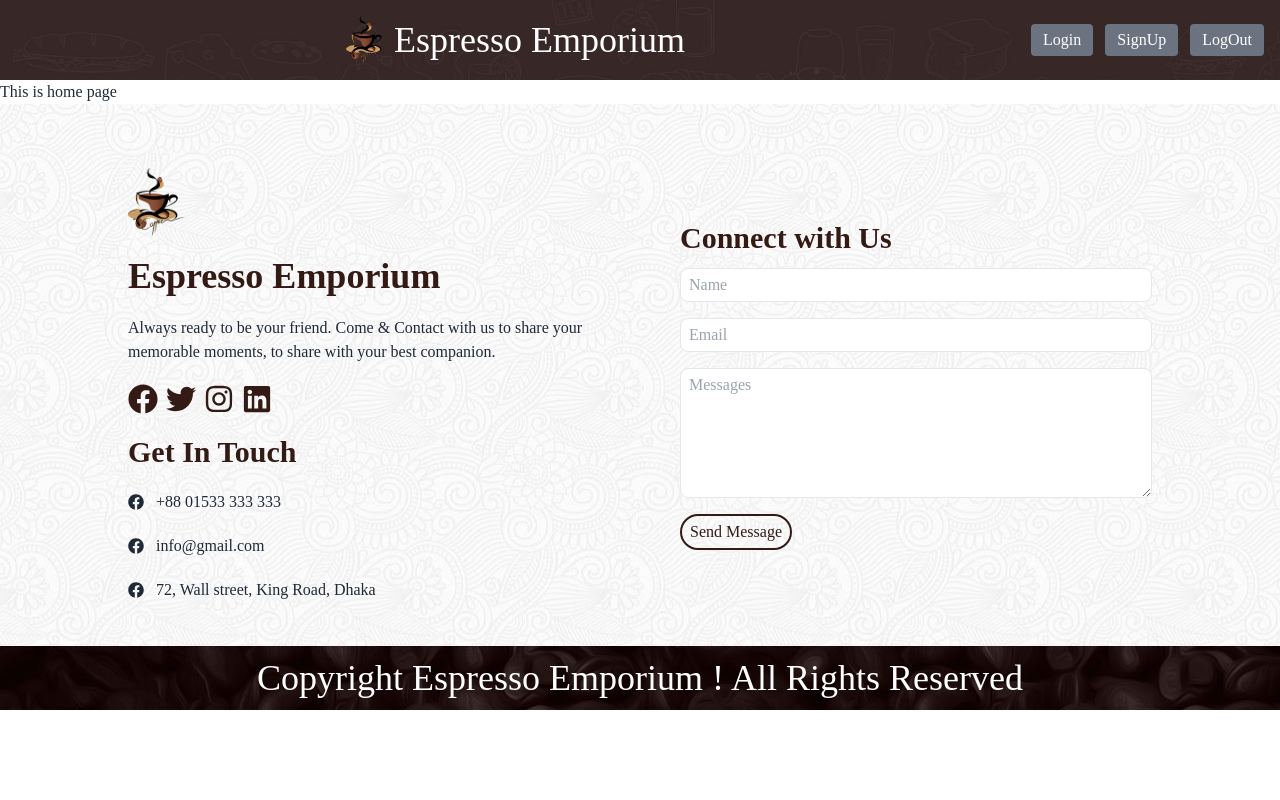
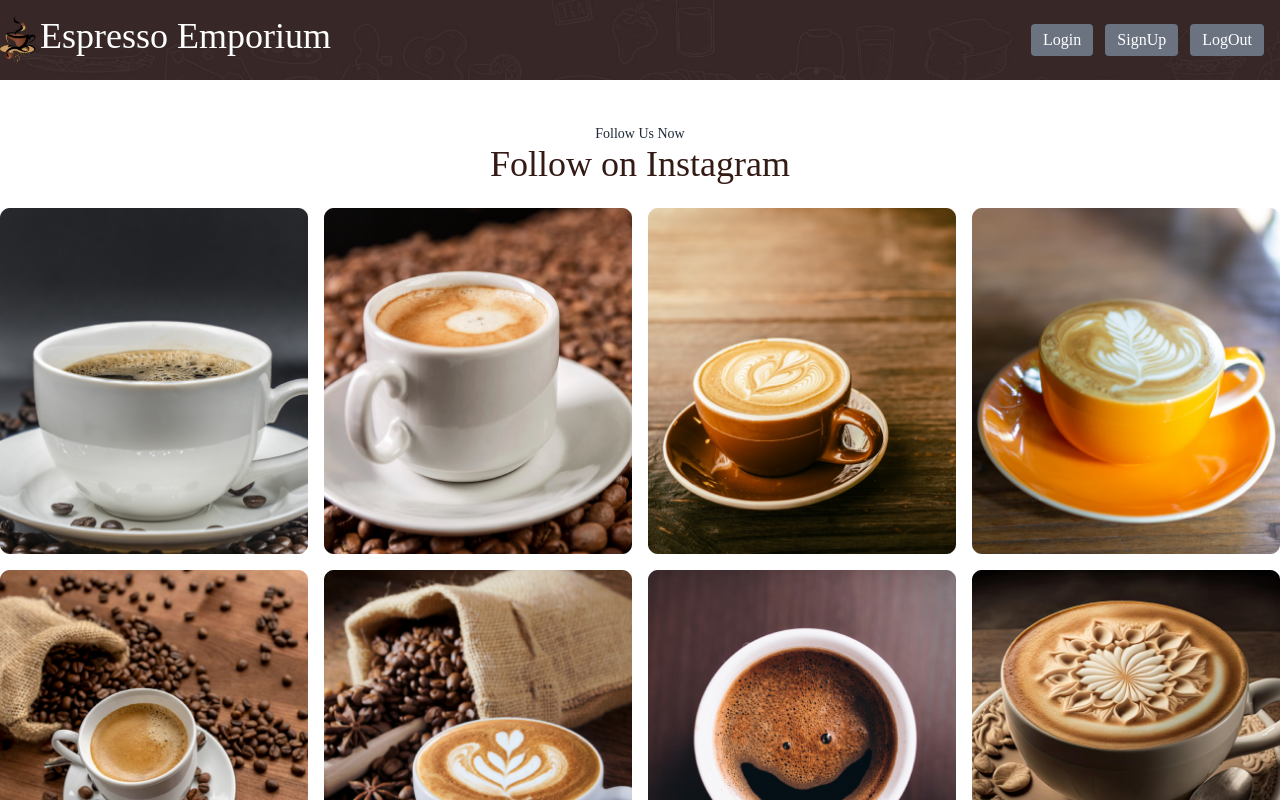
Before and after one commit to mahfuj80/coffee-store-espresso-emporium-M10, a React (Vite) app in the folder coffee-store-espresso-emporium-client/: page / in a window 1280 px wide. Shown: the top 800 px of the page. Built offline with nearby package versions, Linux system fonts and the light colour scheme; a web font is replaced by a local one.

Commit message:
instagram section added

```diff
--- a/coffee-store-espresso-emporium-client/src/Pages/Home.jsx
+++ b/coffee-store-espresso-emporium-client/src/Pages/Home.jsx
@@ -1,7 +1,9 @@
+import Instagram from '../components/Instagram';
+
 const Home = () => {
   return (
     <div>
-      <h2>This is home page</h2>
+      <Instagram></Instagram>
     </div>
   );
 };
--- a/coffee-store-espresso-emporium-client/src/components/Footer.jsx
+++ b/coffee-store-espresso-emporium-client/src/components/Footer.jsx
@@ -6,9 +6,9 @@ const Footer = () => {
       <div className=" w-full">
         {/* body  */}
         <div className="bg-[url('/images/more/13.jpg')] text-center md:text-left">
-          <div className="flex flex-col md:flex-row items-center justify-center w-[80%] mx-auto gap-20 pt-16 pb-11">
+          <div className="flex flex-col md:flex-row items-center justify-center container mx-auto px-10 md:px-20 gap-20 pt-16 pb-11">
             {/* links */}
-            <div className="w-1/2 space-y-5">
+            <div className="md:w-1/2  space-y-5">
               <img
                 className="w-14 mx-auto md:ml-0"
                 src="/images/more/logo.png"
@@ -42,7 +42,7 @@ const Footer = () => {
               </div>
             </div>
             {/* Message */}
-            <div className="w-1/2">
+            <div className="md:w-1/2 w-full">
               <p className="text-[#331A15] text-3xl font-semibold mb-3">
                 Connect with Us
               </p>
@@ -74,7 +74,7 @@ const Footer = () => {
         </div>
         {/* footer */}
         <div className="bg-[url('/images/more/24.jpg')] text-center">
-          <h2 className="text-4xl py-3 text-white">
+          <h2 className="text-xl md:text-4xl py-3 text-white">
             Copyright Espresso Emporium ! All Rights Reserved
           </h2>
         </div>
--- /dev/null
+++ b/coffee-store-espresso-emporium-client/src/components/Instagram.jsx
@@ -0,0 +1,22 @@
+const Instagram = () => {
+  return (
+    <div className="my-11">
+      <p className="text-sm font-light text-center">Follow Us Now</p>
+      <p className="text-4xl text-[#331A15] text-center mb-6">
+        Follow on Instagram
+      </p>
+      <div className="container mx-auto w-fit grid  gap-4 grid-cols-1 md:grid-cols-2 lg:grid-cols-4">
+        <img src="/images/cups/cup1.png" alt="Coffee_Image" />
+        <img src="/images/cups/cup2.png" alt="Coffee_Image" />
+        <img src="/images/cups/cup3.png" alt="Coffee_Image" />
+        <img src="/images/cups/cup4.png" alt="Coffee_Image" />
+        <img src="/images/cups/cup5.png" alt="Coffee_Image" />
+        <img src="/images/cups/cup6.png" alt="Coffee_Image" />
+        <img src="/images/cups/cup7.png" alt="Coffee_Image" />
+        <img src="/images/cups/cup8.png" alt="Coffee_Image" />
+      </div>
+    </div>
+  );
+};
+
+export default Instagram;
--- a/coffee-store-espresso-emporium-client/src/components/Nav.jsx
+++ b/coffee-store-espresso-emporium-client/src/components/Nav.jsx
@@ -1,11 +1,16 @@
+import { Link } from 'react-router-dom';
+
 const Nav = () => {
   return (
-    <div className="flex items-center bg-[url('/images/more/15.jpg')] bg-cover bg-no-repeat h-fit py-2 md:py-0 md:h-20 ">
-      <div className=" w-full flex flex-col md:flex-row items-center justify-around md:mr-4">
-        <div className="flex gap-2 items-center w-fit mx-auto">
-          <img className="w-10" src="/images/more/logo.png" alt="Logo" />
-          <h1 className="text-4xl text-white">Espresso Emporium</h1>
-        </div>
+    <div className="flex justify-center items-center bg-[url('/images/more/15.jpg')] bg-cover bg-no-repeat h-fit py-2 md:py-0 md:h-20 ">
+      <div className="container  flex flex-col md:flex-row items-center justify-between md:mr-4">
+        <Link to={'/'}>
+          <div className="flex">
+            <img className="w-10" src="/images/more/logo.png" alt="Logo" />
+            <h1 className="text-4xl text-white">Espresso Emporium</h1>
+          </div>
+        </Link>
+        {/* buttons */}
         <div className="text-white flex gap-3">
           <button className="bg-gray-500 px-3 py-1 rounded hover:bg-gray-600">
             Login
```
